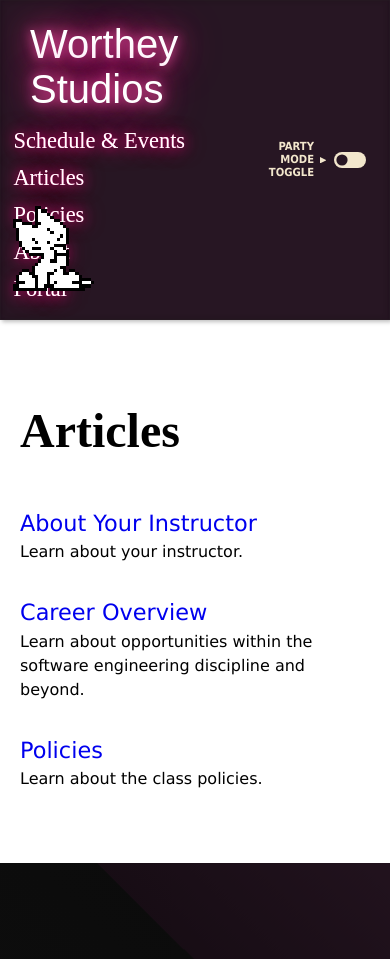
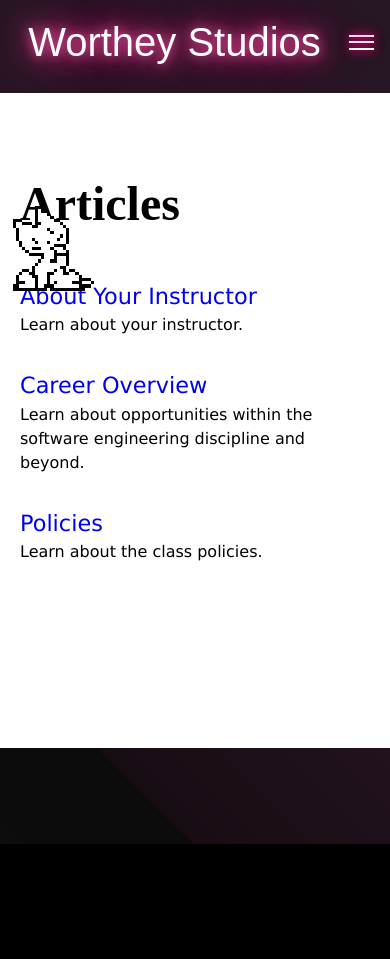
Before and after one commit to chworthey/cs-studio-site, a React (Vite) app: page /articles in a window 390 px wide. After the commit the page ends 844 px from the top, so only its background shows below. Built offline with nearby package versions, Linux system fonts and the light colour scheme; a web font is replaced by a local one.

Commit message:
Burger menu

```diff
--- a/src/main/components/Menubar.tsx
+++ b/src/main/components/Menubar.tsx
@@ -2,6 +2,7 @@ import { Link } from "react-router-dom";
 import studioLogo from "/cairns.gif";
 import { ToggleSwitch } from "./ToggleSwitch";
 import { IMenuItem } from "../types/IMenuItem";
+import { useState } from "react";
 
 interface IMenuBarProps {
   IsPartyModeOn: boolean;
@@ -12,17 +13,26 @@ interface IMenuBarProps {
 export function Menubar(props: IMenuBarProps) {
   const linkClass = props.IsPartyModeOn ? "a__navbar__page a__navbar__page--party-mode" : "a__navbar__page";
 
+  const [burgerMenuActive, setBurgerMenuActive] = useState(false);
+
   return (
-    <div className="div__nav-container">
-      <nav className="nav__navbar">
+    <nav className="nav__navbar">
+      <div className="div__menu-top-items">
         <Link className={props.IsPartyModeOn ?
           "a__logo-title a__logo-title--party-mode" : "a__logo-title"} to="/">
-          <span>Worthey Studios</span>
-          <img className="img__logo" src={studioLogo} alt="An animation depicting stones falling onto a stack."></img>
+          Worthey Studios
+          {/* <img className="img__logo" src={studioLogo} alt="An animation depicting stones falling onto a stack."></img> */}
         </Link>
+        <div className="div__burger-menu" onClick={() => setBurgerMenuActive(!burgerMenuActive)}>
+          <div className="div__burger-menu-line"/>
+          <div className="div__burger-menu-line"/>
+          <div className="div__burger-menu-line"/>
+        </div>
+      </div>
+      <div className={burgerMenuActive ? "div__menu-items" : "div__menu-items div__menu-items--hidden"}>
         {props.Items.map((i, index) => <Link key={index} className={linkClass} to={i.LinkTo}>{i.LinkText}</Link>)}
-      </nav>
-      <ToggleSwitch LabelText="Party Mode Toggle" On={props.IsPartyModeOn} OnClick={props.OnPartyModeSet}/>
-    </div>
+        <ToggleSwitch LabelText="Party Mode Toggle" On={props.IsPartyModeOn} OnClick={props.OnPartyModeSet}/>
+      </div>
+    </nav>
   );
 }
--- a/src/main/styles/App.css
+++ b/src/main/styles/App.css
@@ -57,67 +57,6 @@ html, body {
   unicode-range: U+0000-00FF, U+0131, U+0152-0153, U+02BB-02BC, U+02C6, U+02DA, U+02DC, U+0304, U+0308, U+0329, U+2000-206F, U+2074, U+20AC, U+2122, U+2191, U+2193, U+2212, U+2215, U+FEFF, U+FFFD;
 }
 
-.a__logo-title {
-  font-family: "Jersey 10", sans-serif;
-  font-weight: 400;
-  font-style: normal;
-  font-size: 2.5rem;
-  color: white;
-  margin: 0.25em 0.75em;
-  animation: glow 1s ease-in-out infinite alternate;
-  transition: all 0.1s ease-in-out;
-}
-
-.a__logo-title--party-mode {
-  animation: logo-party 0.5s infinite;
-}
-
-@keyframes logo-party {
-  0%{
-    transform: translateY(0);
-}
-50%{
-    transform: translateY(0.2em);
-}
-100%{
-    transform: translateY(0);
-}
-}
-
-.a__logo-title:hover {
-  color: white;
-  transform: scale(1.1);
-  padding-left: 0.5em;
-  padding-right: 0.5em;
-}
-
-.img__logo {
-  image-rendering: pixelated;
-  margin: auto;
-}
-
-.a__navbar__page {
-  color: white;
-  padding: 0.25em 0.6em;
-  margin: auto 0;
-  text-decoration-thickness: 0.2em;
-  text-underline-offset: 0.5em;
-  font-size: 1.4rem;
-  /* font-family: "Copperplate Gothic"; */
-  /* font-family: 'Balthazar'; */
-  font-family: 'Alegreya SC';
-  text-shadow: 0 0 0em #e7378f, 0 0 0.5em #e60073, 0 0 1em #e60073;
-  transition: all 0.1s ease-in-out;
-}
-
-.a__navbar__page:hover {
-  color: white;
-  text-decoration: underline;
-  transform: scale(1.1);
-  padding-left: 1.2em;
-  padding-right: 1.2em;
-}
-
 @keyframes glow {
   from {
     text-shadow: 0 0 0em #e7378f, 0 0 0.5em #e60073, 0 0 1em #e60073;
@@ -151,28 +90,196 @@ html, body {
   flex-direction: column;
 }
 
+:root {
+  --switch-slider-width: 2em;
+  --switch-slider-height: 1em;
+  --switch-handle-scale: 0.7;
+  /* --switch-fg-color: #e60073; */
+  --switch-fg-color: #271623;
+  --switch-bg-color: rgba(255, 243, 215, 0.94);
+  --switch-hover-color: white;
+}
+
 .div__layout-row {
   display: flex;
   flex-wrap: wrap;
   flex: 2;
 }
 
-.div__nav-container {
-  display: flex;
-  justify-content: space-between;
-  backdrop-filter: blur(5px);
-  background-color: #271623;
-  /* overflow: hidden; */
-  box-shadow:
-    inset 0 0 2px 0 rgba(255,255,255,.1),
-    inset 0 0 3px 0 rgba(0,0,0,.4),
-    inset 0 0 3px 5px rgba(0,0,0,.05),
-    2px 2px 4px 0 rgba(0,0,0,.25);
+.a__logo-title {
+  font-family: "Jersey 10", sans-serif;
+  font-weight: 400;
+  font-style: normal;
+  font-size: 2.5rem;
+  /* display: flex; */
+  color: white;
+  padding: 0.5em 0.5em;
+  /* margin: 0.25em 0.75em; */
+  animation: glow 1s ease-in-out infinite alternate;
+  transition: all 0.1s ease-in-out;
+  white-space: nowrap;
+  /* flex-shrink: 0; */
+  /* align-items: center; */
+}
+
+.a__logo-title--party-mode {
+  animation: logo-party 0.5s infinite;
+}
+
+@keyframes logo-party {
+  0%{
+    transform: translateY(0);
+}
+50%{
+    transform: translateY(0.2em);
+}
+100%{
+    transform: translateY(0);
+}
+}
+
+.a__logo-title:hover {
+  color: white;
+  transform: scale(1.1);
+  padding-left: 0.75em;
+  padding-right: 0.75em;
+}
+
+.img__logo {
+  image-rendering: pixelated;
+  width: 1em;
+  height: 1em;
 }
 
 .nav__navbar {
   display: flex;
-  padding: 0.75em 0;
+  background-color: #271623;
+  align-items: center;
+  /* padding: 0.75em 0; */
+}
+
+.div__menu-items {
+  display: flex;
+  flex-wrap: wrap;
+  align-items: center;
+}
+
+.div__menu-top-items {
+  display: flex;
+  /* justify-content: space-between; */
+  align-items: center;
+}
+
+.a__navbar__page {
+  color: white;
+  padding: 0.6em;
+  /* padding: 0.25em 0.6em; */
+  /* margin: auto 0; */
+  text-decoration-thickness: 0.2em;
+  text-underline-offset: 0.5em;
+  font-size: 1.4rem;
+  /* font-family: "Copperplate Gothic"; */
+  /* font-family: 'Balthazar'; */
+  font-family: 'Alegreya SC';
+  text-shadow: 0 0 0em #e7378f, 0 0 0.5em #e60073, 0 0 1em #e60073;
+  transition: all 0.1s ease-in-out;
+}
+
+.a__navbar__page:hover {
+  color: white;
+  text-decoration: underline;
+  transform: scale(1.1);
+  padding-left: 1.2em;
+  padding-right: 1.2em;
+}
+
+.div__burger-menu {
+  display: none;
+  width: 25px;
+  height: 25px;
+  cursor: pointer;
+  margin-left: 0.5em;
+  margin-right: 0.5em;
+  display: flex;
+  flex-direction: column;
+  transition: all 0.1s ease-in-out;
+  /* flex-shrink: 0; */
+}
+
+.div__burger-menu:hover {
+  transform: scale(1.2);
+  margin-left: 0.75em;
+  margin-right: 0.75em;
+}
+
+.div__burger-menu-line {
+  height: 2px;
+  margin: calc((25px + 2px) / 3 / 2) 0;
+  background-color: white;
+  box-shadow: 0 0 0em #e7378f, 0 0 0.5em #e60073, 0 0 0.75em #e60073;
+}
+
+@media (max-width: 1200px) {
+  .div__burger-menu {
+    display: block;
+  }
+
+  .div__nav-container {
+    flex-direction: column;
+  }
+
+  .div__menu-items {
+    flex-direction: column;
+    background-color: white;
+    /* flex-grow: 1; */
+    margin: 4px 0;
+    align-items: center;
+    transform: scaleY(1);
+    transform-origin: top;
+    transition: transform 0.3s ease-in-out;
+    transition: height 0.3s ease-in-out;
+    transition: opacity 0.3s ease-in-out;
+    height: 100%;
+    opacity: 1;
+  }
+
+  .div__menu-items--hidden {
+    transform: scaleY(0);
+    height: 0;
+    opacity: 0;
+  }
+
+  .a__navbar__page {
+    color: black;
+    text-shadow: none;
+    padding-left: 1em;
+    padding-right: 1em;
+  }
+
+  .a__navbar__page:hover {
+    color: black;
+    text-decoration: underline;
+    transform: none;
+    padding-left: 1em;
+    padding-right: 1em;
+    /* transform: scale(1.1); */
+    /* padding-left: 1.2em; */
+    /* padding-right: 1.2em; */
+  }
+
+  .nav__navbar {
+    flex-direction: column;
+  }
+
+  :root {
+    --switch-fg-color: rgb(255, 255, 255);
+    --switch-bg-color: rgb(91, 91, 91);
+    --switch-hover-color: rgb(180, 180, 180);
+  }
+
+  /* .nav__navbar {
+    flex-direction: column;
+  } */
 }
 
 .div__banner {
@@ -392,16 +499,6 @@ html, body {
   animation: CautionScroll 20s linear infinite reverse;
 }
 
-@media (max-width: 700px) {
-  .div__layout-row {
-    flex-direction: column-reverse;
-  }
-
-  .nav__navbar {
-    flex-direction: column;
-  }
-}
-
 .div__features-divider {
   /* margin: 2em 0em 0em 0em; */
   display: flex;
@@ -606,6 +703,7 @@ html, body {
   text-shadow: 0 0 0em #e7378f, 0 0 0.5em #e60073, 0 0 0.75em #e60073;
   line-height: 1.0;
   transition: all 0.1s ease-in-out;
+  cursor: pointer;
 }
 
 .button__back-to-top:hover {
@@ -655,15 +753,6 @@ html, body {
   cursor: default;
 }
 
-:root {
-  --switch-slider-width: 2em;
-  --switch-slider-height: 1em;
-  --switch-handle-scale: 0.7;
-  /* --switch-fg-color: #e60073; */
-  --switch-fg-color: #271623;
-  --switch-bg-color: rgba(255, 243, 215, 0.94);
-}
-
 .div__switch-container {
   display: flex;
   /* flex-direction: column; */
@@ -685,7 +774,7 @@ html, body {
 }
 
 .svg__switch-triangle--hovered * {
-  fill: white;
+  fill: var(--switch-hover-color);
 }
 
 .div__switch-label {
@@ -701,7 +790,7 @@ html, body {
 }
 
 .div__switch-label--hovered {
-  color: white;
+  color: var(--switch-hover-color);
 }
 
 .div__switch {
@@ -718,7 +807,7 @@ html, body {
 }
 
 .div__switch-slider--hovered {
-  background-color: white;
+  background-color: var(--switch-hover-color);
 }
 
 .div__switch-handle {
```
